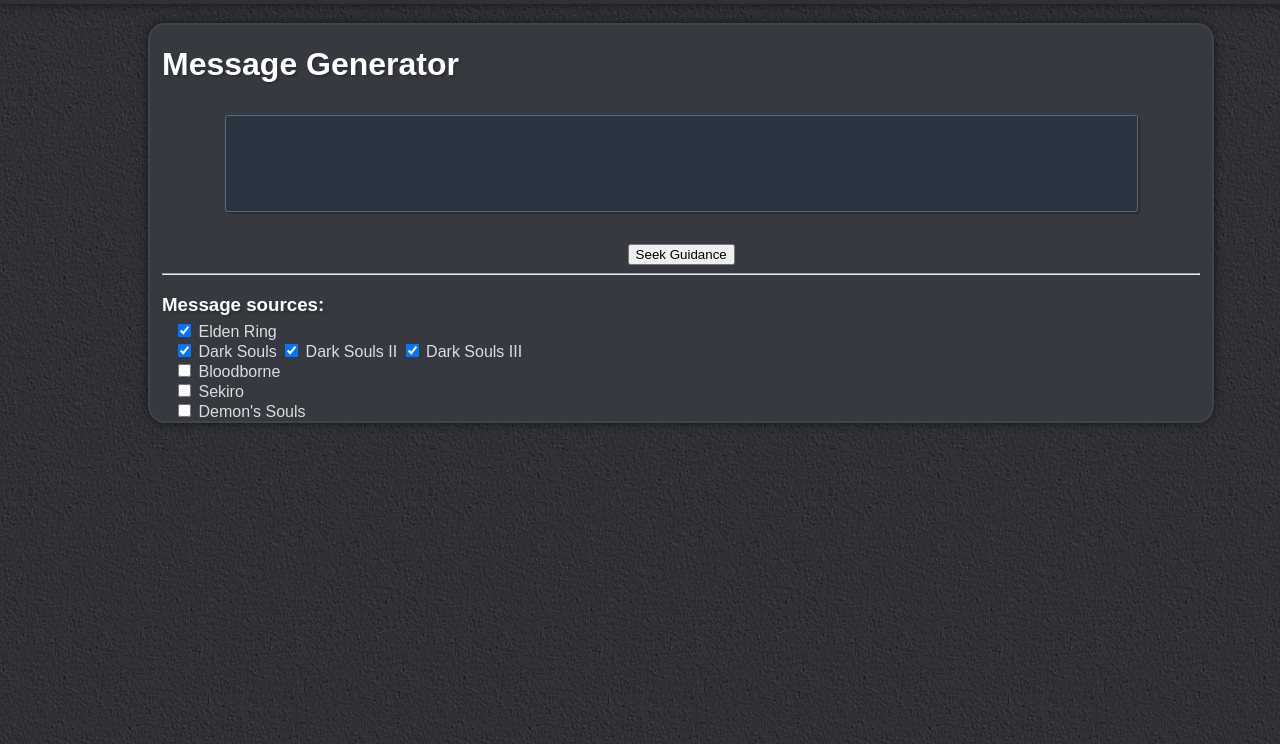
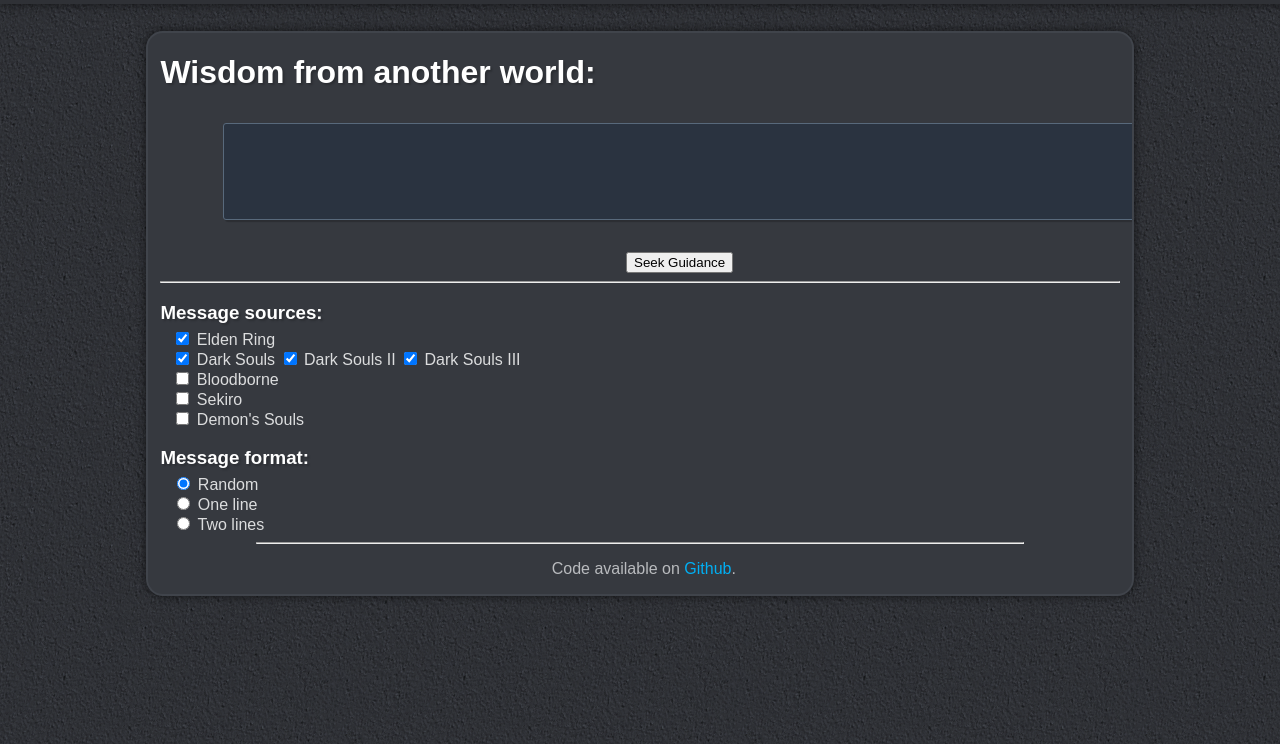
Before and after one commit to Yaulendil/yaulendil.github.io, a plain HTML site: page index.html in a window 1280 px wide. Shown: the part 56-800 px from the top of the page. Drawn offline with Linux system fonts and the light colour scheme; no server answers.

Commit message:
Implement option to control format

```diff
--- a/index.html
+++ b/index.html
@@ -23,19 +23,13 @@
 <div class="mainwrap">
 <!-- Main Content -->
 <div class="main">
-    <h1>Message Generator</h1>
+    <script type="module" src="/static/dsmsg_web.js"></script>
 
-    <noscript>This page contains WebAssembly and Javascript content.</noscript>
-
-    <script type="module">
-      import init from '/static/dsmsg_web.js';
-      init();
-    </script>
+    <h1>Wisdom from <span id="game_title">another world</span>:</h1>
 
     <div class="message">
       <pre class="message" id="message"><noscript>javascript ahead
 therefore Try enabling</noscript></pre>
-<!--      <div class="gametitle"><p>(Format: <em id="game_title"></em>)</p></div>-->
       <div class="button"><button id="button_generate">Seek Guidance</button></div>
     </div>
 
@@ -75,9 +69,25 @@ therefore Try enabling</noscript></pre>
       <button id="button_enable_all">Enable All</button>
     </div>-->
 
-    <!--{% if footer %}<footer>
-    {{footer}}
-    </footer>{% endif %}-->
+    <h3>Message format:</h3>
+
+    <div>
+      <input type="radio" id="fmt_either" name="msg_format" checked>
+      <label for="fmt_either">Random</label>
+    </div>
+    <div>
+      <input type="radio" id="fmt_single" name="msg_format">
+      <label for="fmt_single">One line</label>
+    </div>
+    <div>
+      <input type="radio" id="fmt_double" name="msg_format">
+      <label for="fmt_double">Two lines</label>
+    </div>
+
+    <footer>
+        <hr>
+        <p>Code available on <a href="https://github.com/yaulendil/dsmsg">Github</a>.</p>
+    </footer>
 </div>
 <div><!--Spacer--></div>
 </div>
--- a/static/css/std.css
+++ b/static/css/std.css
@@ -100,7 +100,7 @@ body {
                   position: relative;
                   text-align: center;
                   text-anchor: middle;
-                  width: 120ex; }
+                  min-width: 120ex; }
                   div.message pre {
                     height: 5ex;
                     font: italic 32px Arial, sans-serif;
@@ -113,7 +113,6 @@ h1, h2, h3, h4, h5, h6 {
   text-shadow: 2px 2px 2px rgba(0, 0, 0, 0.2);
   width: 100%; }
   h1 ::before, h2 ::before, h3 ::before, h4 ::before, h5 ::before, h6 ::before {
-    content: " ";
     display: block;
     height: 30px;
     margin-top: -30px;
@@ -175,7 +174,7 @@ div.mainwrap {
   margin-left: 10%;
   margin-right: 10%;
   min-width: 65%;
-  position: absolute;
+  position: relative;
   top: 79px; }
 
   dl dt {
--- a/static/dsmsg_web.js
+++ b/static/dsmsg_web.js
@@ -1,4 +1,3 @@
-
 let wasm;
 
 const heap = new Array(32).fill(undefined);
@@ -72,12 +71,6 @@ function makeMutClosure(arg0, arg1, dtor, f) {
 }
 function __wbg_adapter_14(arg0, arg1) {
     wasm._dyn_core__ops__function__FnMut_____Output___R_as_wasm_bindgen__closure__WasmClosure___describe__invoke__h342866ce6931285f(arg0, arg1);
-}
-
-/**
-*/
-export function main() {
-    wasm.main();
 }
 
 function isLikeNone(x) {
@@ -173,6 +166,9 @@ async function init(input) {
     imports.wbg.__wbg_checked_5b6eab0ab31f5d34 = function(arg0) {
         var ret = getObject(arg0).checked;
         return ret;
+    };
+    imports.wbg.__wbg_setdisabled_9e408b6d121daaa9 = function(arg0, arg1) {
+        getObject(arg0).disabled = arg1 !== 0;
     };
     imports.wbg.__wbg_document_5edd43643d1060d9 = function(arg0) {
         var ret = getObject(arg0).document;
@@ -270,8 +266,8 @@ async function init(input) {
         var ret = wasm.memory;
         return addHeapObject(ret);
     };
-    imports.wbg.__wbindgen_closure_wrapper62 = function(arg0, arg1, arg2) {
-        var ret = makeMutClosure(arg0, arg1, 11, __wbg_adapter_14);
+    imports.wbg.__wbindgen_closure_wrapper83 = function(arg0, arg1, arg2) {
+        var ret = makeMutClosure(arg0, arg1, 21, __wbg_adapter_14);
         return addHeapObject(ret);
     };
 
@@ -289,4 +285,4 @@ async function init(input) {
     return wasm;
 }
 
-export default init;
+init();
```
Also changed, not shown: 1 other file.
